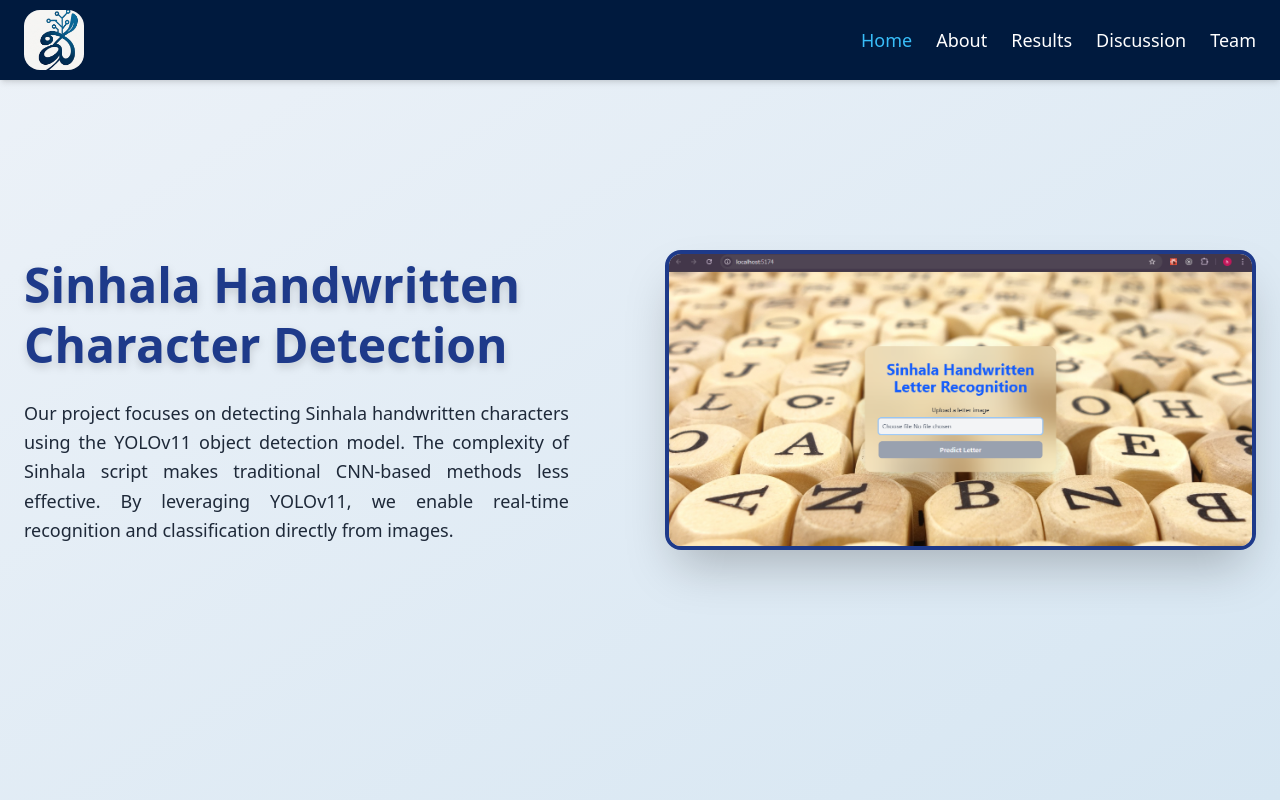
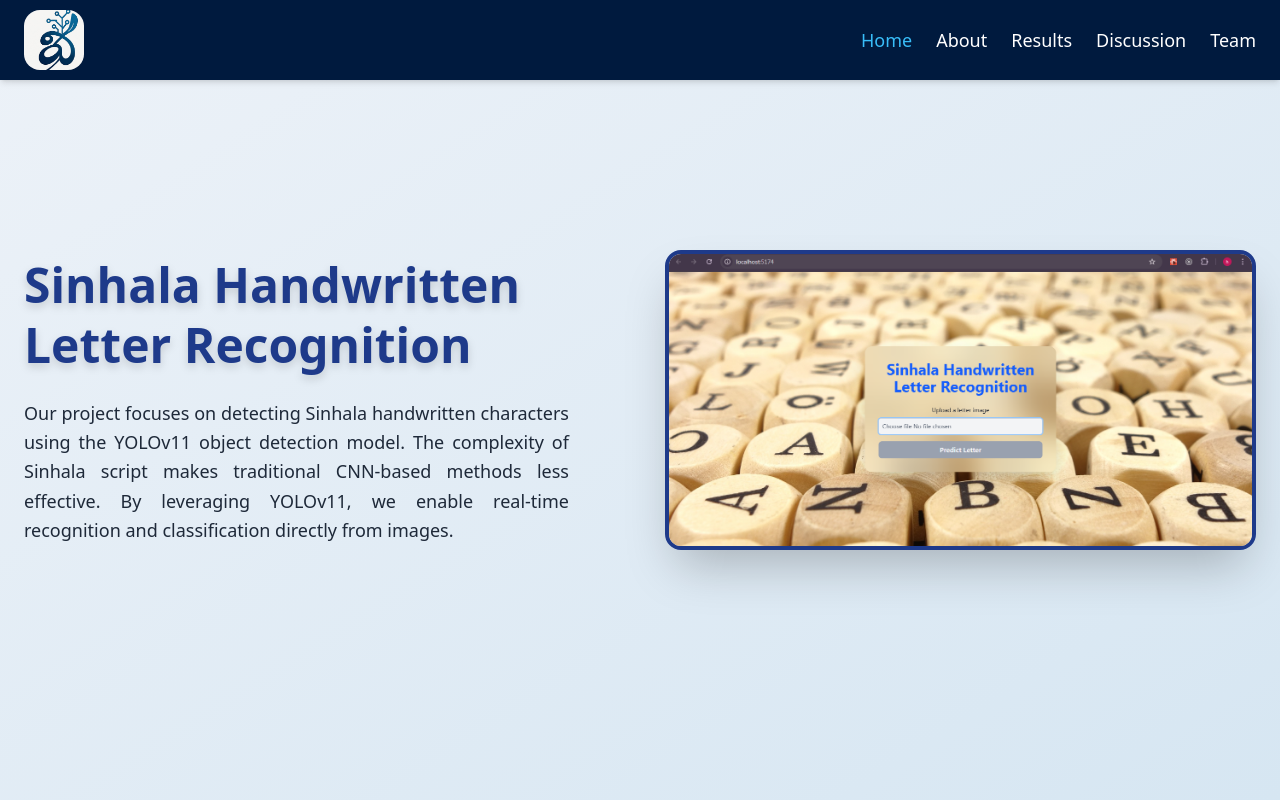
Before and after one commit to Hasintha-Darshana/Sinhala-handwritten, a React (Vite) app: page / in a window 1280 px wide. Shown: the top 800 px of the page. Built offline with nearby package versions, Linux system fonts and the light colour scheme.

Commit message:
change name

```diff
--- a/src/pages/home.jsx
+++ b/src/pages/home.jsx
@@ -4,7 +4,7 @@ export default function HomePage() {
       {/* Left Content */}
       <div className="w-full md:w-1/2 flex flex-col justify-center  space-y-6 md:pr-12">
         <h1 className="text-4xl md:text-5xl font-extrabold leading-tight drop-shadow-lg text-[#1e3a8a]">
-          Sinhala Handwritten Character Detection
+          Sinhala Handwritten Letter Recognition
         </h1>
         <p className="text-lg leading-relaxed text-gray-800 text-justify">
           Our project focuses on detecting Sinhala handwritten characters using the YOLOv11 object
```
